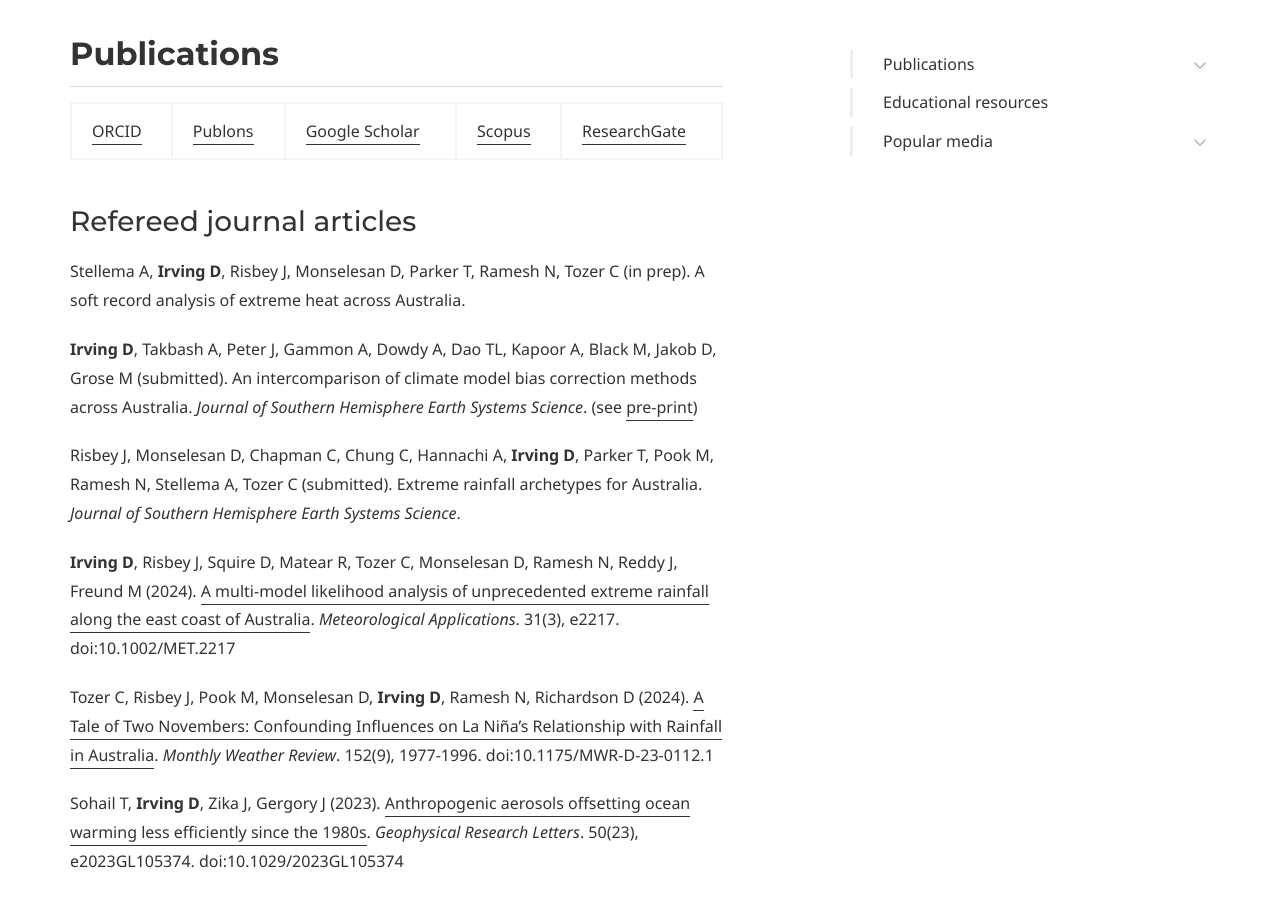
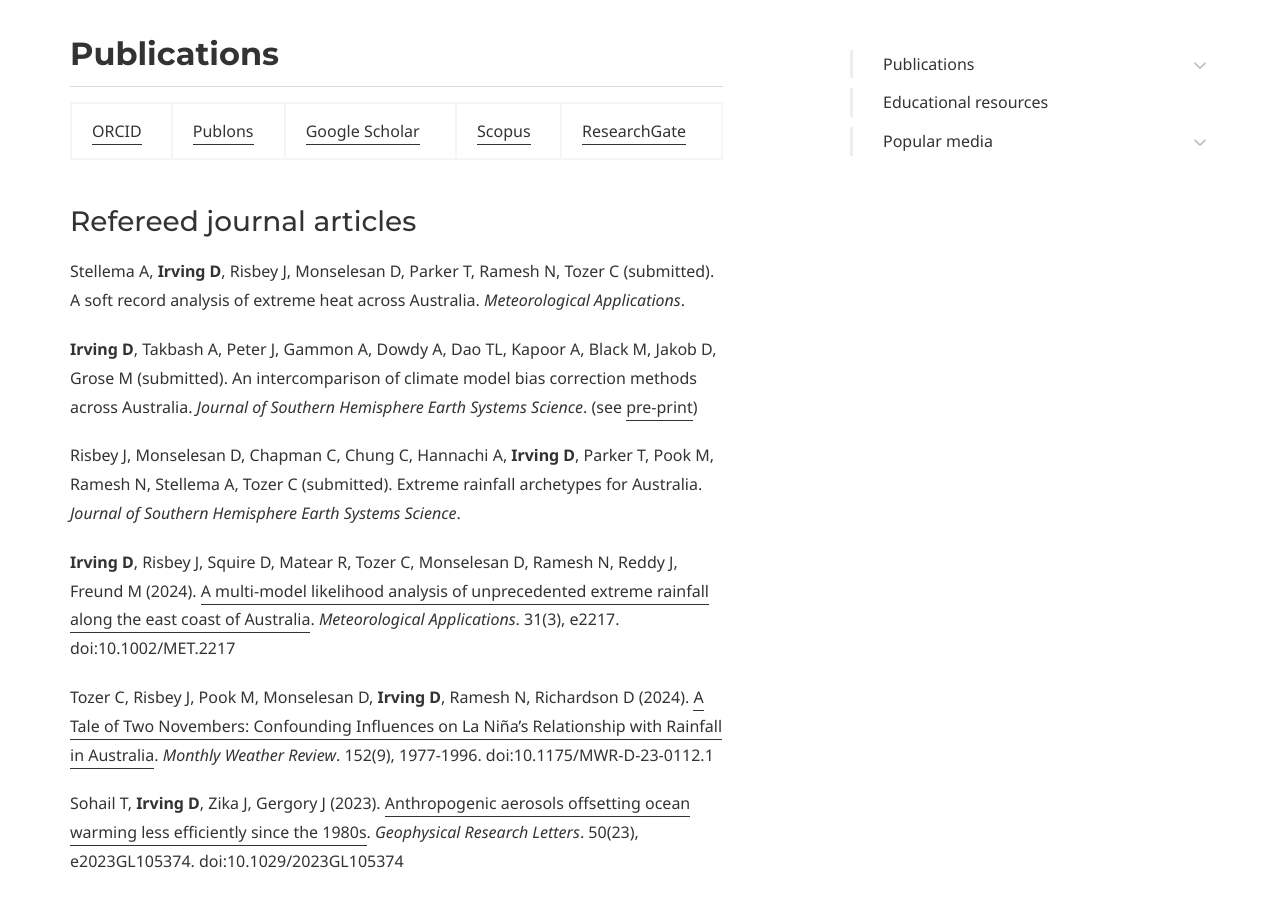
Before and after one commit to DamienIrving/damienirving.github.io, a Jekyll site: the page built from publications.md, in a window 1280 px wide and 900 px high, scrolled down 664 px. Built offline with Jekyll 4.4.1, drawn with Linux system fonts in a browser that asks for light colours; some web fonts are replaced.

Commit message:
Update publications.md

```diff
--- a/publications.md
+++ b/publications.md
@@ -25,7 +25,7 @@ page_nav:
 
 ### Refereed journal articles
 
-Stellema A, **Irving D**, Risbey J, Monselesan D, Parker T, Ramesh N, Tozer C (in prep). A soft record analysis of extreme heat across Australia.
+Stellema A, **Irving D**, Risbey J, Monselesan D, Parker T, Ramesh N, Tozer C (submitted). A soft record analysis of extreme heat across Australia. *Meteorological Applications*.
 
 **Irving D**, Takbash A, Peter J, Gammon A, Dowdy A, Dao TL, Kapoor A, Black M, Jakob D, Grose M (submitted). An intercomparison of climate model bias correction methods across Australia. *Journal of Southern Hemisphere Earth Systems Science*. (see [pre-print](https://github.com/AusClimateService/npcp/blob/master/reports/phase1/phase1_report.md))
 
```
